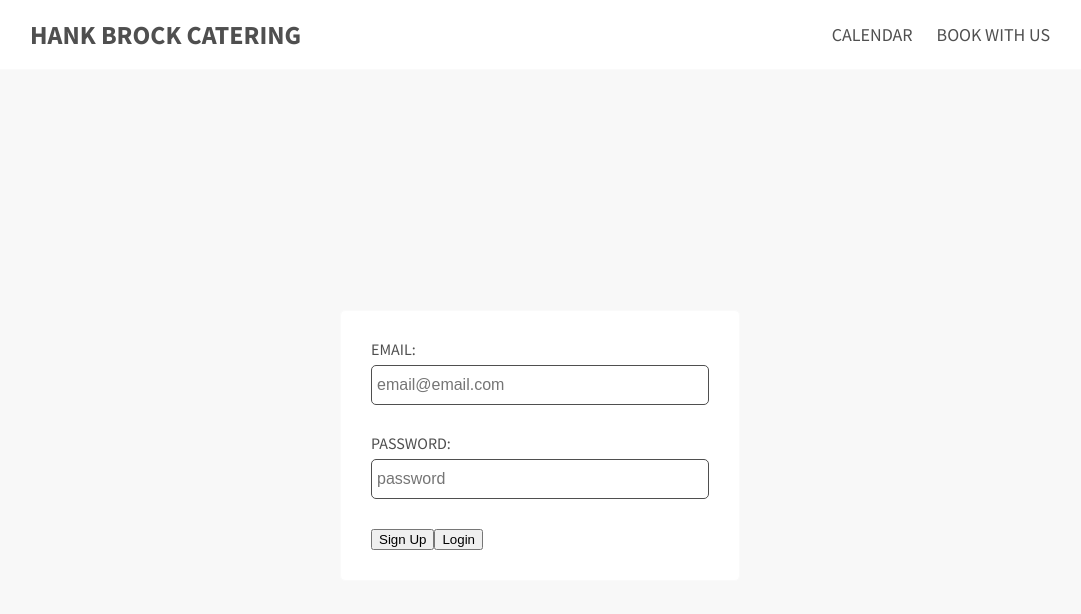
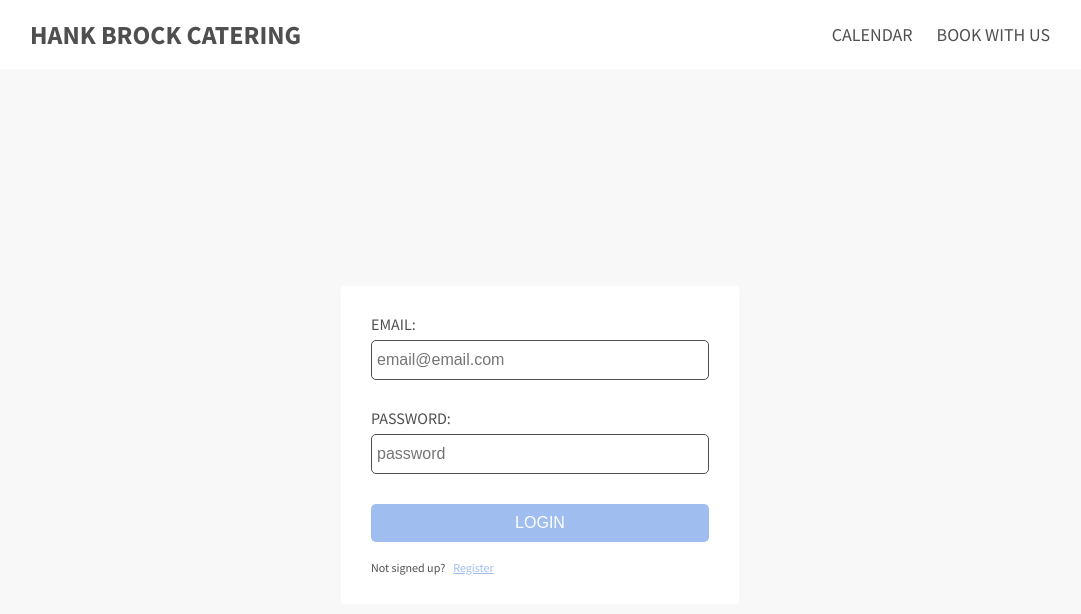
Before and after one commit to rytwalker/catering-scheduler-frontend, a React (Create React App) app: page /auth in a window 1280 px wide. Shown: the top 614 px of the page, without its empty margins (100-1181 px from the left). Built offline with nearby package versions, Linux system fonts and the light colour scheme.

Commit message:
login button styled

```diff
--- a/src/pages/Auth.js
+++ b/src/pages/Auth.js
@@ -1,4 +1,5 @@
 import React, { Component } from 'react';
+import { Link } from 'react-router-dom';
 import styled from 'styled-components';
 
 class AuthPage extends Component {
@@ -33,10 +34,13 @@ class AuthPage extends Component {
               placeholder="password"
             />
           </FormGroup>
-          <div>
-            <button type="button">Sign Up</button>
-            <button type="submit">Login</button>
-          </div>
+          <ButtonGroup>
+            <FormButton type="submit">Login</FormButton>
+            <RegisterParagraph>
+              Not signed up?
+              <Link to="/register">Register</Link>
+            </RegisterParagraph>
+          </ButtonGroup>
         </LoginForm>
       </LoginPage>
     );
@@ -77,4 +81,30 @@ const TextInput = styled.input`
   padding: 1rem 0.5rem;
 `;
 
+const ButtonGroup = styled.div`
+  display: flex;
+  flex-direction: column;
+`;
+
+const FormButton = styled.button`
+  background: #9fbdef;
+  color: #fff;
+  font-weight: 400;
+  font-size: inherit;
+  text-transform: uppercase;
+  padding: 1rem;
+  border-radius: 5px;
+  margin-bottom: 2rem;
+  border: transparent;
+  cursor: pointer;
+`;
+
+const RegisterParagraph = styled.p`
+  font-size: 1.2rem;
+  a {
+    margin-left: 0.8rem;
+    color: #9fbdef;
+  }
+`;
+
 export default AuthPage;
```
